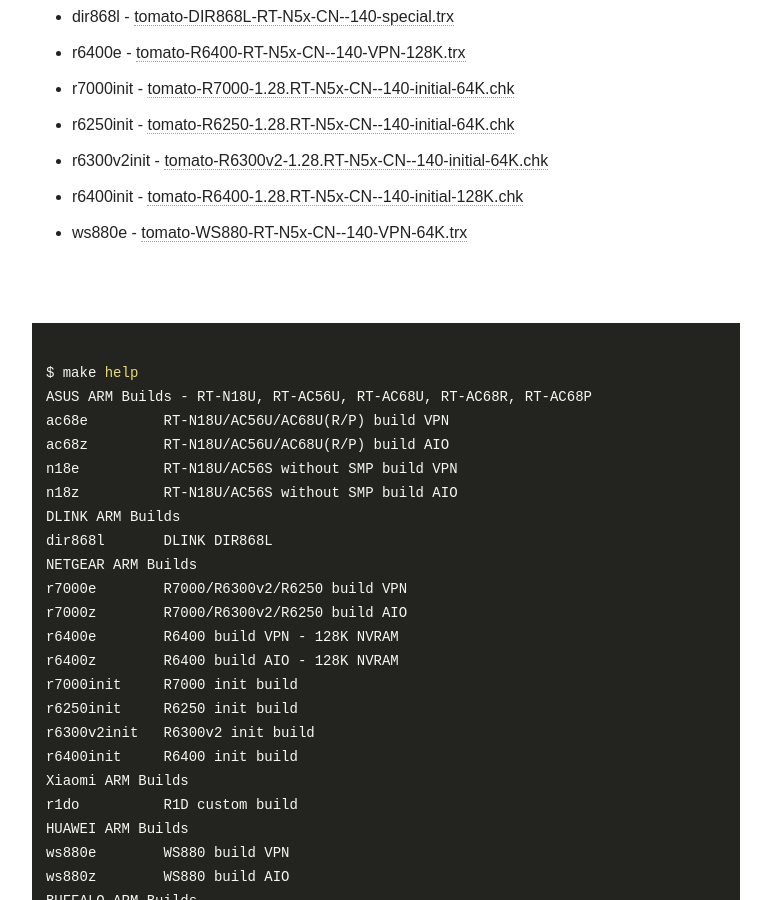
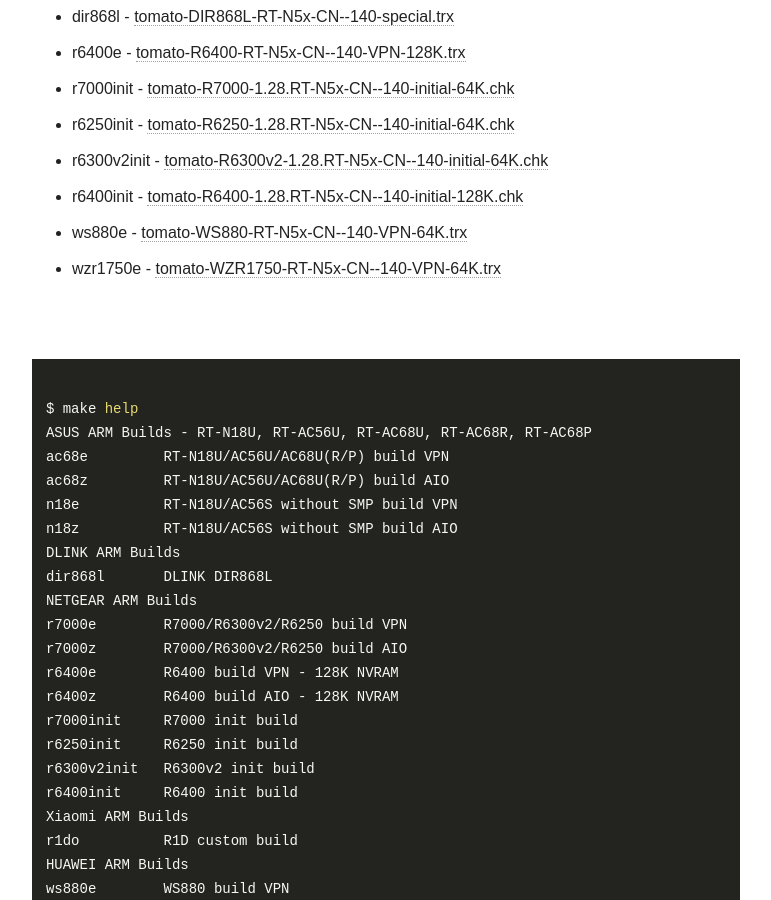
Before and after one commit to oglopss/tomato-arm-ci-jekyll, a Jekyll site: the page built from index.html, in a window 1280 px wide and 900 px high, scrolled down 739 px. Shown: the whole window, without its empty margins (254-1025 px from the left). Built offline with Jekyll 4.4.1, drawn with Linux system fonts in a browser that asks for light colours; nearby versions of some CDN libraries.

Commit message:
Travis build 75 wzr1750e pushed to gh-pages

```diff
--- a/_data/ss.yml
+++ b/_data/ss.yml
@@ -10,3 +10,4 @@ files:
   - 0008 r6300v2init tomato-R6300v2-1.28.RT-N5x-CN--140-initial-64K.chk
   - 0009 r6400init tomato-R6400-1.28.RT-N5x-CN--140-initial-128K.chk
   - 0011 ws880e tomato-WS880-RT-N5x-CN--140-VPN-64K.trx
+  - 0012 wzr1750e tomato-WZR1750-RT-N5x-CN--140-VPN-64K.trx
```
